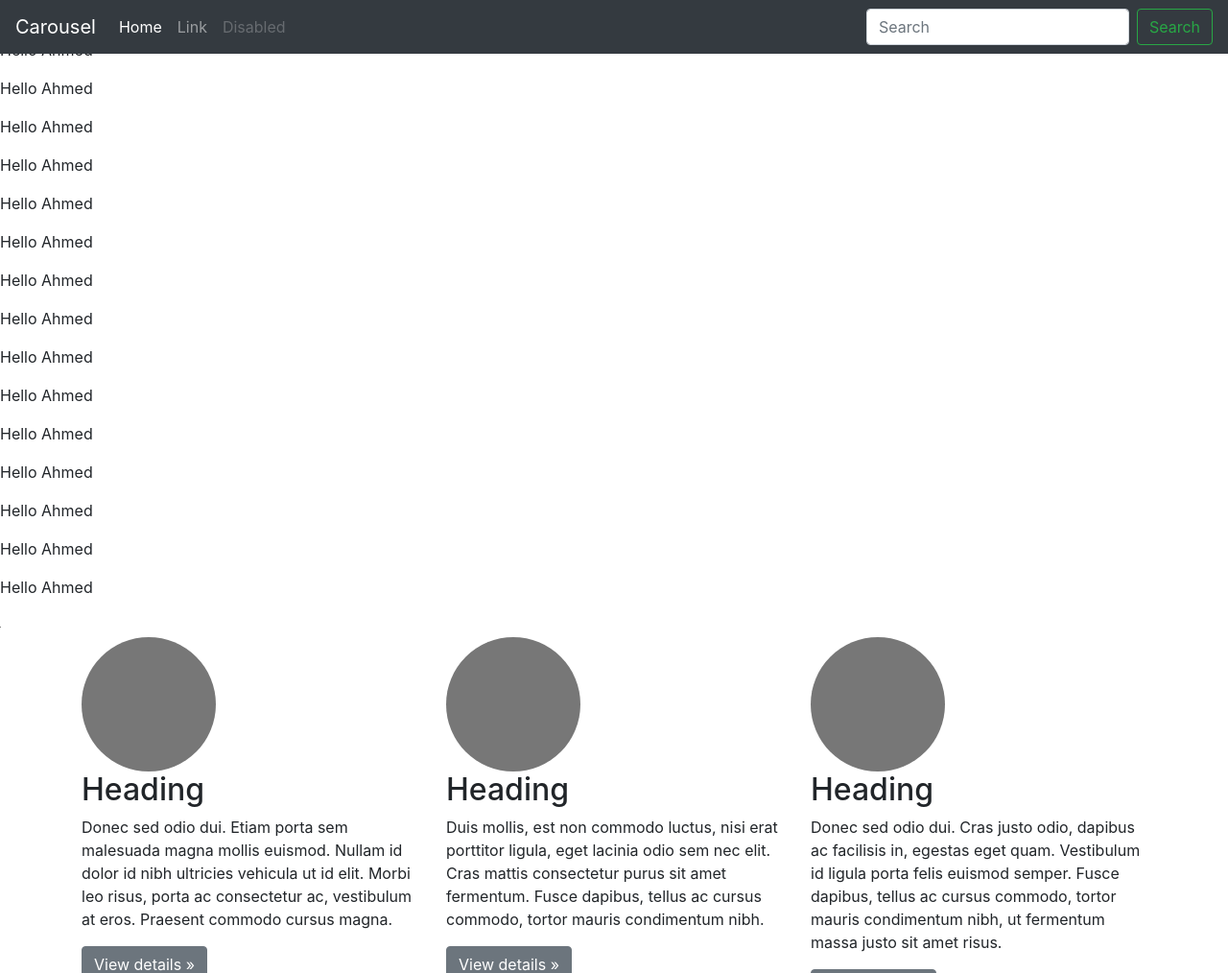
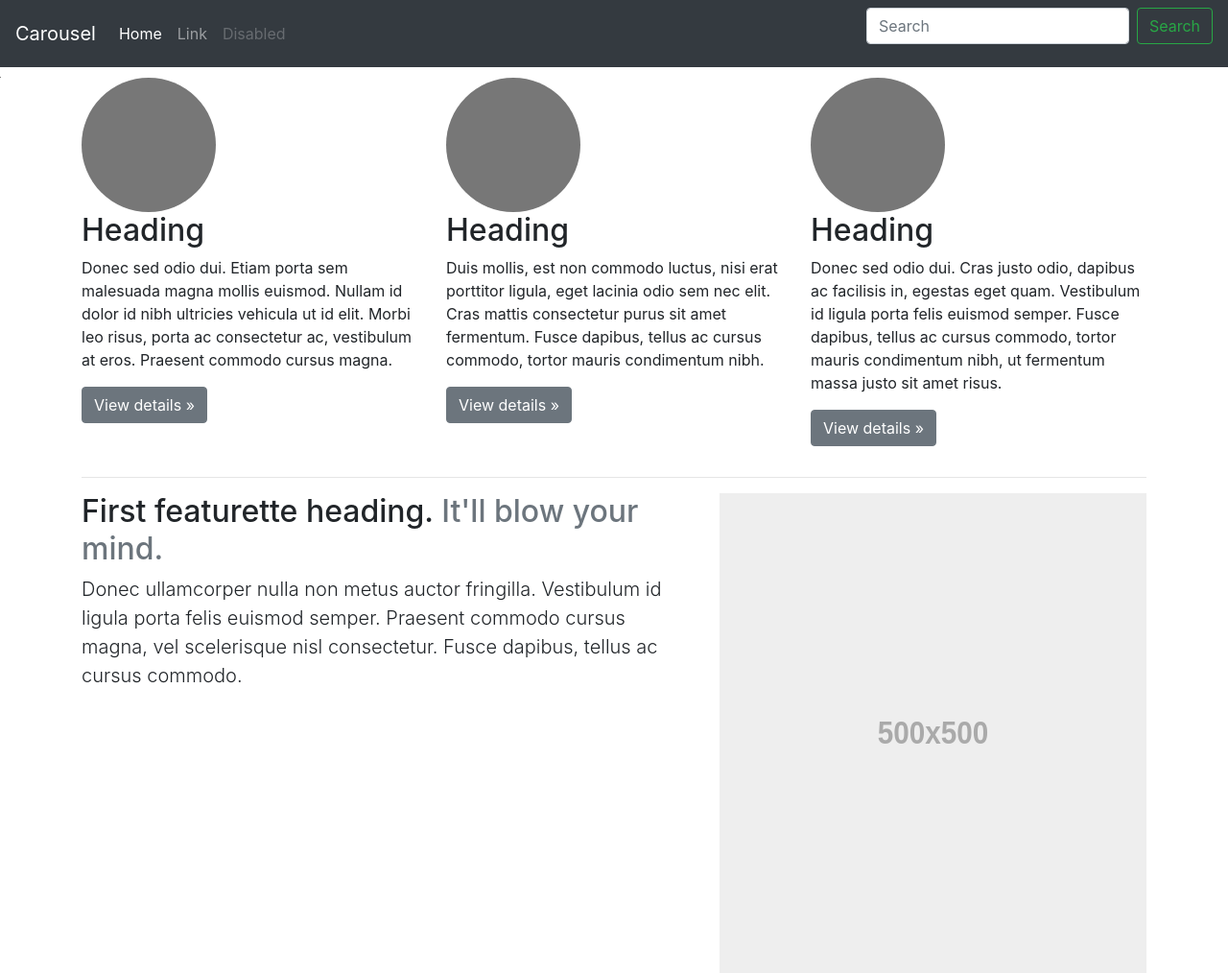
Before and after one commit to ab11042015/Django-tutorials, a Django app: page / in a window 1280 px wide. Shown: the top 1014 px of the page at 96% size. Run offline with Django 3.2, Linux system fonts and the light colour scheme; some libraries are stand-ins or nearby versions.

Commit message:
First test

```diff
--- a/templates/home.html
+++ b/templates/home.html
@@ -1,23 +1,13 @@
-{% extends 'base.html' %}
+
+<p>Hello Ahmed</p>
+<p>Hello Kooukou</p>
+
+
+<!-- {% extends 'base.html' %}
 
 {% block content %}
 <main role="main">
-<p>Hello Ahmed</p>
-<p>Hello Ahmed</p>
-<p>Hello Ahmed</p>
-<p>Hello Ahmed</p>
-<p>Hello Ahmed</p>
-<p>Hello Ahmed</p>
-<p>Hello Ahmed</p>
-<p>Hello Ahmed</p>
-<p>Hello Ahmed</p>
-<p>Hello Ahmed</p>
-<p>Hello Ahmed</p>
-<p>Hello Ahmed</p>
-<p>Hello Ahmed</p>
-<p>Hello Ahmed</p>
-<p>Hello Ahmed</p>
-<p>Hello Ahmed</p>
+
   <div id="myCarousel" class="carousel slide" data-ride="carousel">
     <ol class="carousel-indicators">
       <li data-target="#myCarousel" data-slide-to="0" class="active"></li>
@@ -140,4 +130,4 @@
 
   </div><!-- /.container -->
 
-{% endblock %}
+{% endblock %} -->
```
